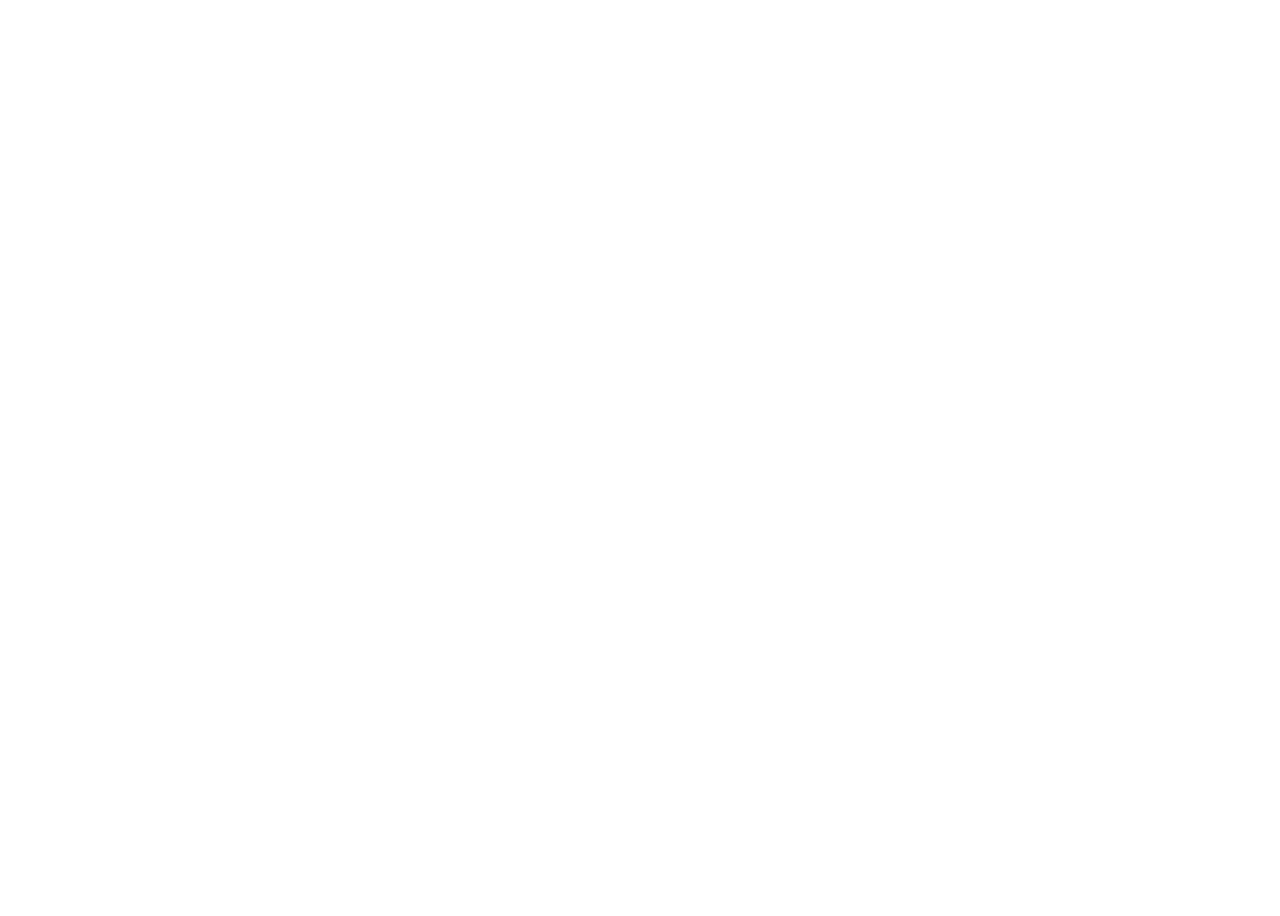
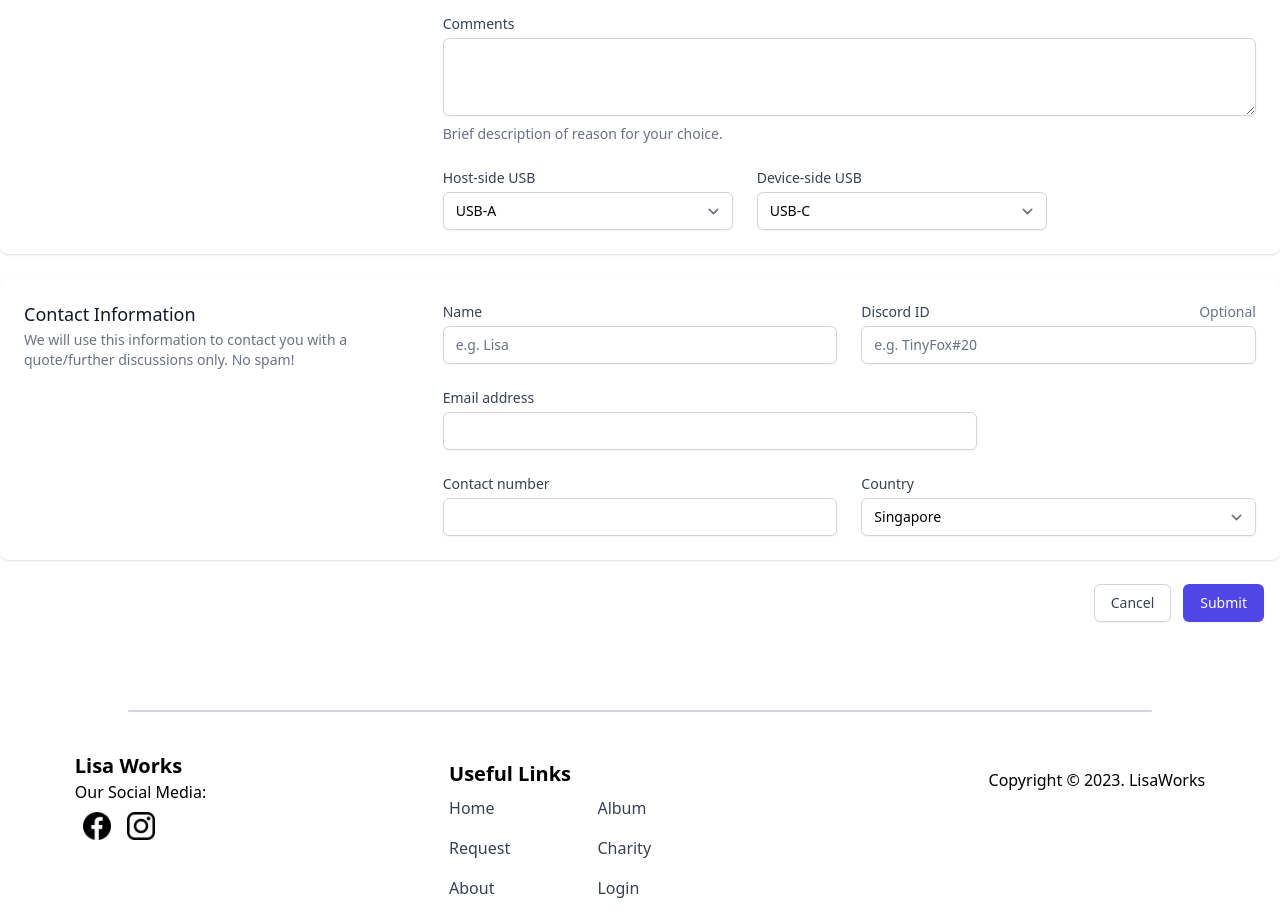
Before and after one commit to paulngch/LisaCableTailwind, a React (Vite) app in the folder client/: page /pages/request in a window 1280 px wide. Before the commit this address had no page. Shown: the part 780-1696 px from the top of the page. Before the commit the page ends 800 px from the top, so only its background shows below. Built offline with nearby package versions, Linux system fonts and the light colour scheme.

Commit message:
Fixed formSubmit, and changed routes for navbar and footer

```diff
--- a/client/src/App.jsx
+++ b/client/src/App.jsx
@@ -15,10 +15,10 @@
         <Routes>
           <Route path="/" element={<SharedLayout />}>
             <Route index element={<Home />} />
-            <Route path="/album" element={<Album />} />
-            <Route path="/request" element={<Request />} />
-            <Route path="/charity" element={<Charity />} />
-            <Route path="/about" element={<About />} />
+            <Route path="/pages/album" element={<Album />} />
+            <Route path="/pages/request" element={<Request />} />
+            <Route path="/pages/charity" element={<Charity />} />
+            <Route path="/pages/about" element={<About />} />
             <Route path="/login" element={<Login />} />
             <Route path="/uploadcable" element={<UploadCable />} />
           </Route>
--- a/client/src/components/layout/BottomFooter.jsx
+++ b/client/src/components/layout/BottomFooter.jsx
@@ -41,16 +41,16 @@
               <NavLink to="/">Home</NavLink>
             </button>
             <button className="text-gray-700 w-1/2 text-left py-2">
-              <NavLink to="/album">Album</NavLink>
+              <NavLink to="/pages/album">Album</NavLink>
             </button>
             <button className="text-gray-700 w-1/2 text-left py-2">
-              <NavLink to="/request">Request</NavLink>
+              <NavLink to="/pages/request">Request</NavLink>
             </button>
             <button className="text-gray-700 w-1/2 text-left py-2">
-              <NavLink to="/charity">Charity</NavLink>
+              <NavLink to="/pages/charity">Charity</NavLink>
             </button>
             <button className="text-gray-700 w-1/2 text-left py-2">
-              <NavLink to="/about">About</NavLink>
+              <NavLink to="/pages/about">About</NavLink>
             </button>
             {!user.data && (
               <button className="text-gray-700 w-1/2 text-left py-2">
--- a/client/src/components/layout/Navbar.jsx
+++ b/client/src/components/layout/Navbar.jsx
@@ -34,16 +34,16 @@
             <NavLink to="/">Home</NavLink>
           </button>
           <button className="text-gray-900 border-transparent flex-1 whitespace-nowrap border-b-2 py-4 px-1 text-base font-medium">
-            <NavLink to="/album">Album</NavLink>
+            <NavLink to="/pages/album">Album</NavLink>
           </button>
           <button className="text-gray-900 border-transparent flex-1 whitespace-nowrap border-b-2 py-4 px-1 text-base font-medium">
-            <NavLink to="/request">Request</NavLink>
+            <NavLink to="/pages/request">Request</NavLink>
           </button>
           <button className="text-gray-900 border-transparent flex-1 whitespace-nowrap border-b-2 py-4 px-1 text-base font-medium">
-            <NavLink to="/charity">Charity</NavLink>
+            <NavLink to="/pages/charity">Charity</NavLink>
           </button>
           <button className="text-gray-900 border-transparent flex-1 whitespace-nowrap border-b-2 py-4 px-1 text-base font-medium">
-            <NavLink to="/about">About</NavLink>
+            <NavLink to="/pages/about">About</NavLink>
           </button>
         </div>
       </div>
--- a/client/src/components/request/RequestForm.jsx
+++ b/client/src/components/request/RequestForm.jsx
@@ -1,15 +1,41 @@
 import React from "react";
 import { Link as NavLink } from "react-router-dom";
 import designData from "../../data/designData";
+import { Formik, Field, Form } from "formik";
+import * as Yup from "yup";
 import Zoom from "react-medium-image-zoom";
 import "react-medium-image-zoom/dist/styles.css";
 
-import { Formik, Field, Form } from "formik";
+const RequestFormSchema = Yup.object().shape({
+  name: Yup.string()
+    // .min(1, "Too Short!")
+    .max(20, "Too Long! Not more than 20-characters")
+    .required("Required"),
+  email: Yup.string().email("Invalid email").required("Required"),
+  contact: Yup.string().required("required"),
+});
 
 export default function RequestForm() {
+  const handleSubmit = async (e) => {
+    e.preventDefault();
+    console.log("testhandlesubmit");
+  };
   return (
     <>
-      <form className="space-y-6" action="#" method="POST">
+      <Formik
+        initialValues={{
+          name: "",
+          email: "",
+          contact: "",
+        }}
+        validationSchema={RequestFormSchema}
+        onSubmit={(values) => {
+          console.log(values);
+          // console.log("test");
+        }}
+      >
+        {({ errors, touched }) => (
+          <Form className="space-y-6">
             <div className="bg-white px-4 py-5 shadow sm:rounded-lg sm:p-6">
               <div className="md:grid md:grid-cols-3 md:gap-6">
                 <div className="md:col-span-1">
@@ -17,7 +43,8 @@
                     Preference
                   </h3>
                   <p className="mt-1 text-sm text-gray-500">
-                This information will be will be used by us to estimate a quote.
+                    This information will be will be used by us to estimate a
+                    quote.
                   </p>
                 </div>
                 <div className="mt-5 space-y-6 md:col-span-2 md:mt-0">
@@ -133,8 +160,8 @@
                     Contact Information
                   </h3>
                   <p className="mt-1 text-sm text-gray-500">
-                We will use this information to contact you with a quote/further
-                discussions only. No spam!
+                    We will use this information to contact you with a
+                    quote/further discussions only. No spam!
                   </p>
                 </div>
                 <div className="mt-5 md:col-span-2 md:mt-0">
@@ -146,14 +173,17 @@
                       >
                         Name
                       </label>
-                  <input
+                      <Field
+                        name="name"
                         placeholder="e.g. Lisa"
                         type="text"
-                    name="first-name"
-                    id="first-name"
+                        id="name"
                         required="required"
                         className="mt-1 block w-full rounded-md border-gray-300 shadow-sm focus:border-indigo-500 focus:ring-indigo-500 sm:text-sm"
                       />
+                      {errors.name && touched.name ? (
+                        <div>{errors.name}</div>
+                      ) : null}
                     </div>
 
                     <div className="col-span-6 sm:col-span-3">
@@ -164,7 +194,10 @@
                         >
                           Discord ID
                         </label>
-                    <span className="text-sm text-gray-500" id="email-optional">
+                        <span
+                          className="text-sm text-gray-500"
+                          id="email-optional"
+                        >
                           Optional
                         </span>
                       </div>
@@ -185,31 +218,37 @@
                         Email address
                       </label>
 
-                  <input
-                    type="text"
-                    name="email-address"
-                    id="email-address"
+                      <Field
+                        type="email"
+                        name="email"
+                        id="email"
                         autoComplete="email"
                         required="required"
                         className="mt-1 block w-full rounded-md border-gray-300 shadow-sm focus:border-indigo-500 focus:ring-indigo-500 sm:text-sm"
                       />
+                      {errors.email && touched.email ? (
+                        <div>{errors.email}</div>
+                      ) : null}
                     </div>
 
                     <div className="col-span-6 sm:col-span-3">
                       <label
-                    htmlFor="first-name"
+                        htmlFor="contact"
                         className="block text-sm font-medium text-gray-700"
                       >
                         Contact number
                       </label>
 
-                  <input
-                    type="number"
-                    name="contact-number"
-                    id="contact-number"
+                      <Field
+                        name="contact"
+                        type="text"
+                        id="contact"
                         required="required"
                         className="mt-1 block w-full rounded-md border-gray-300 shadow-sm focus:border-indigo-500 focus:ring-indigo-500 sm:text-sm"
                       />
+                      {errors.contact && touched.contact ? (
+                        <div>{errors.contact}</div>
+                      ) : null}
                     </div>
 
                     <div className="col-span-6 sm:col-span-3">
@@ -247,7 +286,9 @@
                 Submit
               </button>
             </div>
-      </form>
+          </Form>
+        )}
+      </Formik>
     </>
   );
 }
--- a/client/src/pages/About.jsx
+++ b/client/src/pages/About.jsx
@@ -7,7 +7,7 @@
         <div>
           <img
             className="h-44 ml-40 hidden lg:block "
-            src="feathertippenlogo.png"
+            src="/feathertippenlogo.png"
           />
         </div>
 
--- a/client/src/pages/Charity.jsx
+++ b/client/src/pages/Charity.jsx
@@ -7,7 +7,7 @@
         <div>
           <img
             className="h-44 ml-40 hidden lg:block"
-            src="charityhearthand.png"
+            src="/charityhearthand.png"
           />
         </div>
 
@@ -37,11 +37,11 @@
             {/* <h3>Picsbyhooman</h3> */}
             <img className="h-full p-3" src="/ProjectLuni.png" />
             {/* <h3>ProjectLuni</h3> */}
-            <img className="h-full p-3 bg-slate-600" src="SOSDlogo.png" />
+            <img className="h-full p-3 bg-slate-600" src="/SOSDlogo.png" />
             {/* <h3>Save-Our-Street-Dogs</h3> */}
-            <img className="h-full p-8" src="touchlogo.png" />
+            <img className="h-full p-8" src="/touchlogo.png" />
             {/* <h3>Touch Community Services</h3> */}
-            <img className="h-full p-2" src="ACRES.png" />
+            <img className="h-full p-2" src="/ACRES.png" />
             {/* <h3>ACRES</h3> */}
           </div>
         </div>
```
Lines whose indentation alone changed are shown as unchanged.
